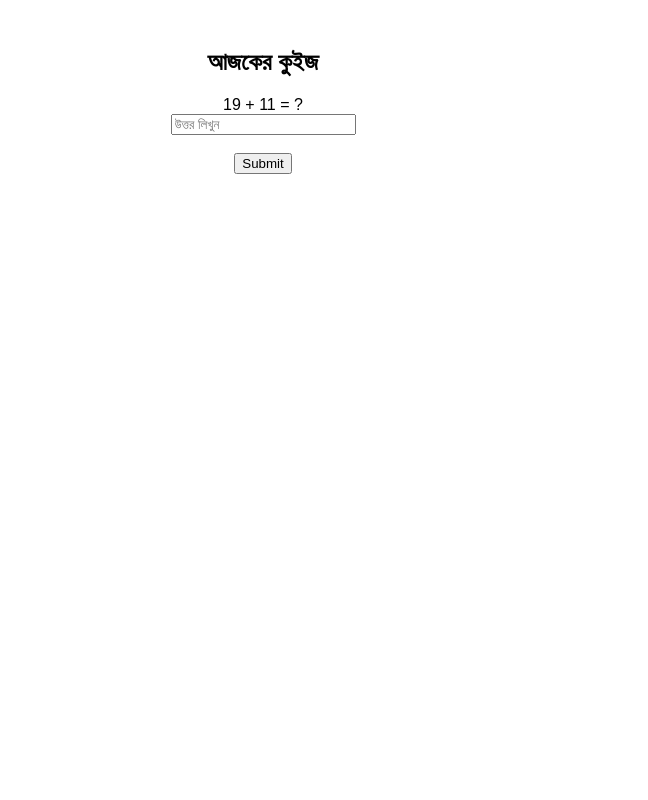
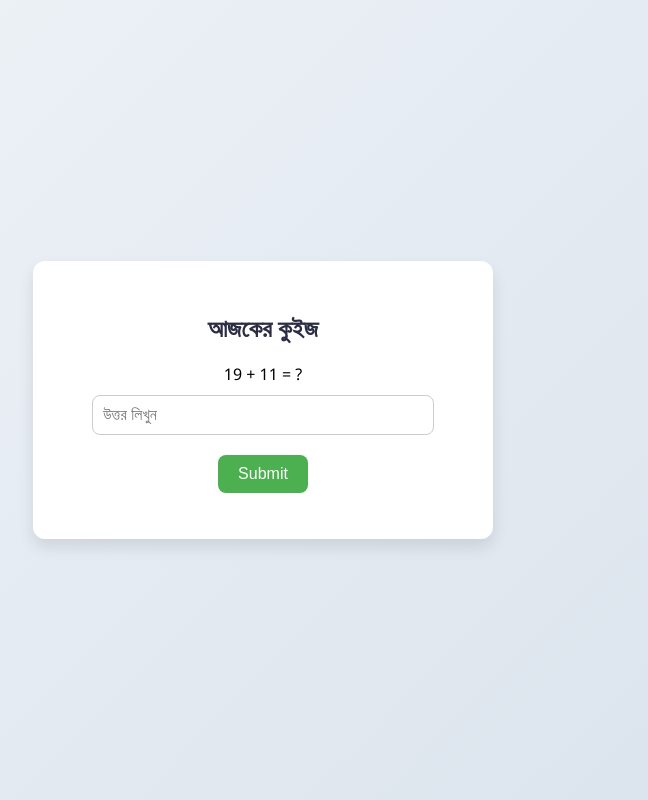
Before and after one commit to Foisal-25/quiz-game, a plain HTML site: page index.html in a window 1280 px wide. Shown: the whole page, without its empty margins (377-1025 px from the left). Drawn offline with Linux system fonts and the light colour scheme.

Commit message:
Update index.html

```diff
--- a/index.html
+++ b/index.html
@@ -1,23 +1,76 @@
-<!DOCTYPE html>
-<html lang="bn">
+<!DOCTYPE html><html lang="bn">
 <head>
   <meta charset="UTF-8">
   <meta name="viewport" content="width=device-width, initial-scale=1.0">
   <title>Quiz Game</title>
   <style>
-    body { font-family: Arial; padding: 20px; text-align: center; }
-    #ad { display: none; margin-top: 20px; }
-    #collectDone { display: none; margin-top: 20px; }
+    body {
+      font-family: 'Segoe UI', Tahoma, Geneva, Verdana, sans-serif;
+      background: linear-gradient(135deg, #f0f4f8, #d9e2ec);
+      display: flex;
+      justify-content: center;
+      align-items: center;
+      min-height: 100vh;
+      margin: 0;
+    }
+    .container {
+      background: #fff;
+      border-radius: 12px;
+      padding: 30px;
+      box-shadow: 0 8px 16px rgba(0, 0, 0, 0.1);
+      max-width: 400px;
+      width: 100%;
+      text-align: center;
+    }
+    h2 {
+      color: #2b2d42;
+    }
+    input[type="number"] {
+      width: 80%;
+      padding: 10px;
+      margin: 10px 0;
+      border: 1px solid #ccc;
+      border-radius: 8px;
+      font-size: 16px;
+    }
+    button {
+      padding: 10px 20px;
+      background-color: #4CAF50;
+      color: white;
+      border: none;
+      border-radius: 8px;
+      cursor: pointer;
+      font-size: 16px;
+      margin-top: 10px;
+    }
+    button:hover {
+      background-color: #45a049;
+    }
+    #ad {
+      display: none;
+      margin-top: 20px;
+    }
+    #collectDone {
+      display: none;
+      margin-top: 20px;
+      background-color: #007BFF;
+    }
+    #collectDone:hover {
+      background-color: #0056b3;
+    }
+    #message {
+      font-weight: bold;
+      color: #e63946;
+    }
   </style>
 </head>
 <body>
+  <div class="container">
     <h2>আজকের কুইজ</h2>
     <div id="quizBox"></div>
-  <input type="number" id="answer" placeholder="উত্তর লিখুন"><br><br>
+    <input type="number" id="answer" placeholder="উত্তর লিখুন"><br>
     <button onclick="submitAnswer()">Submit</button>
-  <p id="message"></p>
-
-  <div id="collectSection" style="display:none;">
+    <p id="message"></p><div id="collectSection" style="display:none;">
   <button onclick="showAd()">Collect Point</button>
 </div>
 
@@ -37,7 +90,7 @@
 
 <button id="collectDone" onclick="collectPoint()">Collect Done</button>
 
-  <script>
+  </div>  <script>
     let a = Math.floor(Math.random() * 20 + 1);
     let b = Math.floor(Math.random() * 20 + 1);
     document.getElementById("quizBox").innerText = `${a} + ${b} = ?`;
@@ -64,6 +117,5 @@
       alert("আপনার পয়েন্ট যোগ করা হয়েছে!");
       // এখানে চাইলে WebApp.sendData() দিয়ে টেলিগ্রামে ডেটা পাঠানো যায়
     }
-  </script>
-</body>
+  </script></body>
 </html>
```
Lines whose indentation alone changed are shown as unchanged.
